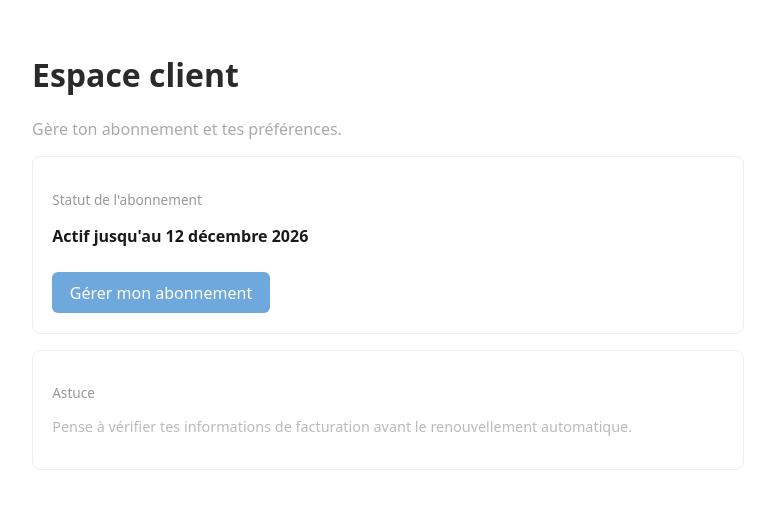
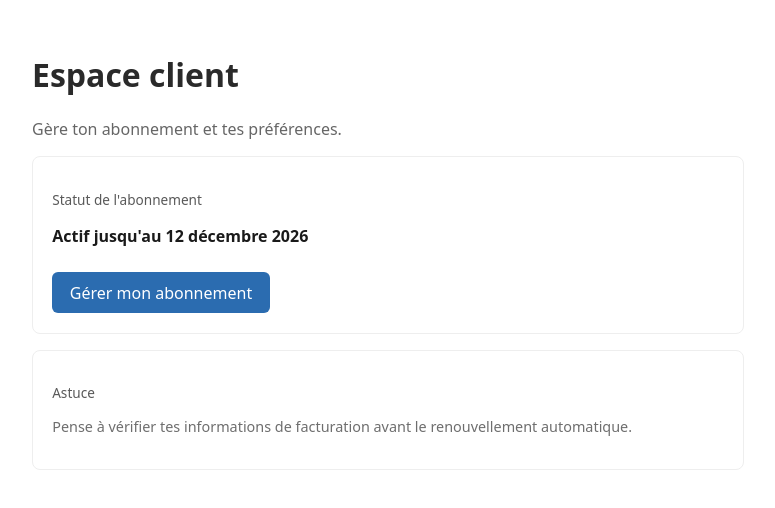
Before and after one commit to ynov-x-anthony/NAJMAN_Theodore_a11y, a React (Vite) app: page / in a window 1280 px wide. Shown: the top 508 px of the page, without its empty margins (252-1027 px from the left). Built offline with nearby package versions, Linux system fonts and the light colour scheme.

Commit message:
Quêtes 5

```diff
--- a/src/App.css
+++ b/src/App.css
@@ -1,6 +1,6 @@
 .page { background: #ffffff; }
 h1 { color: #2a2a2a; }
-.subtitle { color: #aaaaaa; } /* trop clair : ~2.3:1 */
+.subtitle { color: #666666; } /* 5.74:1 sur blanc (avant : #aaaaaa, 2.32:1) */
 
 .card {
   border: 1px solid #eee;
@@ -8,13 +8,13 @@ h1 { color: #2a2a2a; }
   padding: 1.2rem;
   margin-bottom: 1rem;
 }
-.label { color: #999999; font-size: .85rem; } /* ~2.8:1 */
+.label { color: #595959; font-size: .85rem; } /* 7.00:1 sur blanc (avant : #999999, 2.85:1) */
 .value { color: #1a1a1a; font-weight: 600; }
-.hint { color: #bbbbbb; font-size: .9rem; } /* ~1.8:1 */
+.hint { color: #6e6e6e; font-size: .9rem; } /* 5.10:1 sur blanc (avant : #bbbbbb, 1.92:1) */
 
 .btn-primary {
-  background: #6fa8dc; /* bleu clair */
-  color: #ffffff;      /* texte blanc sur bleu clair : ~2.1:1 */
+  background: #2b6cb0; /* même famille de bleu, plus profond (avant : #6fa8dc) */
+  color: #ffffff;      /* 5.42:1 (avant : 2.53:1) */
   border: none;
   padding: .6rem 1.1rem;
   border-radius: 6px;
```
Also changed, not shown: 1 other file (tests, documents, lock files or other folders).
